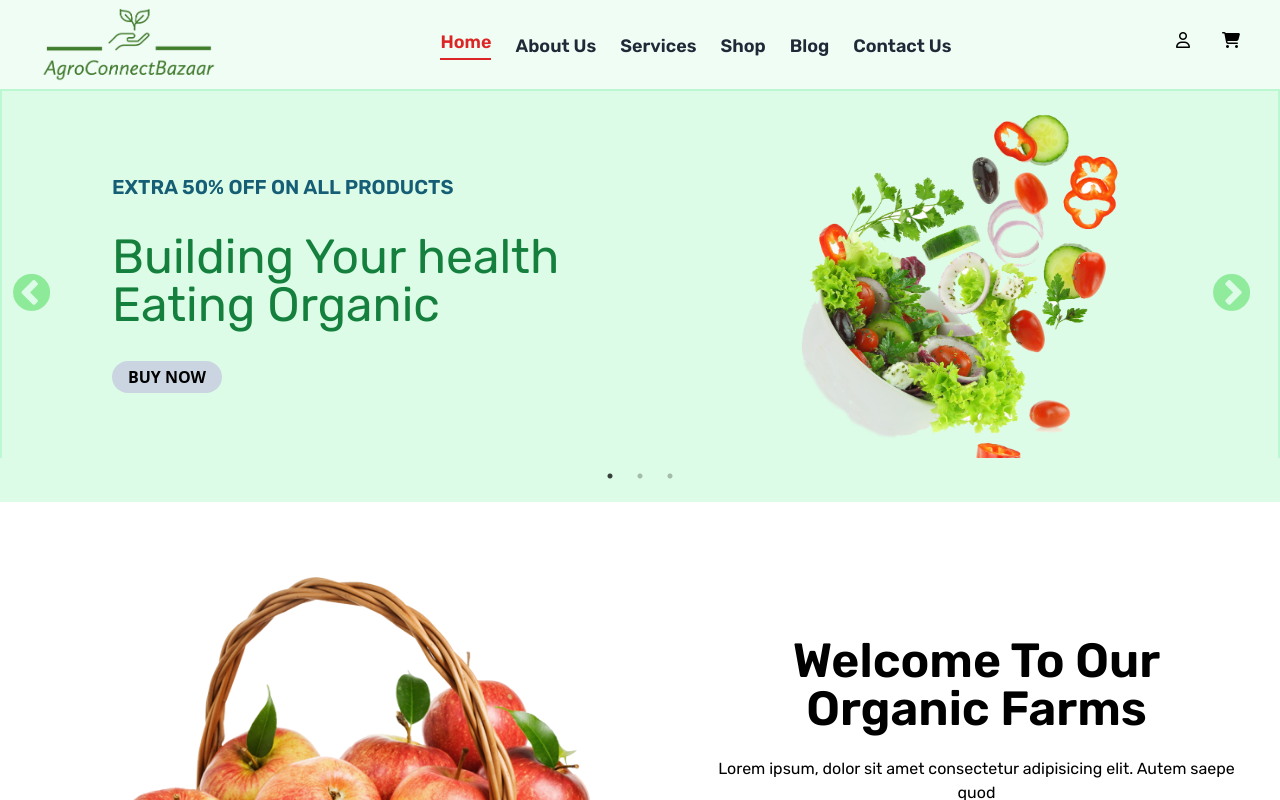
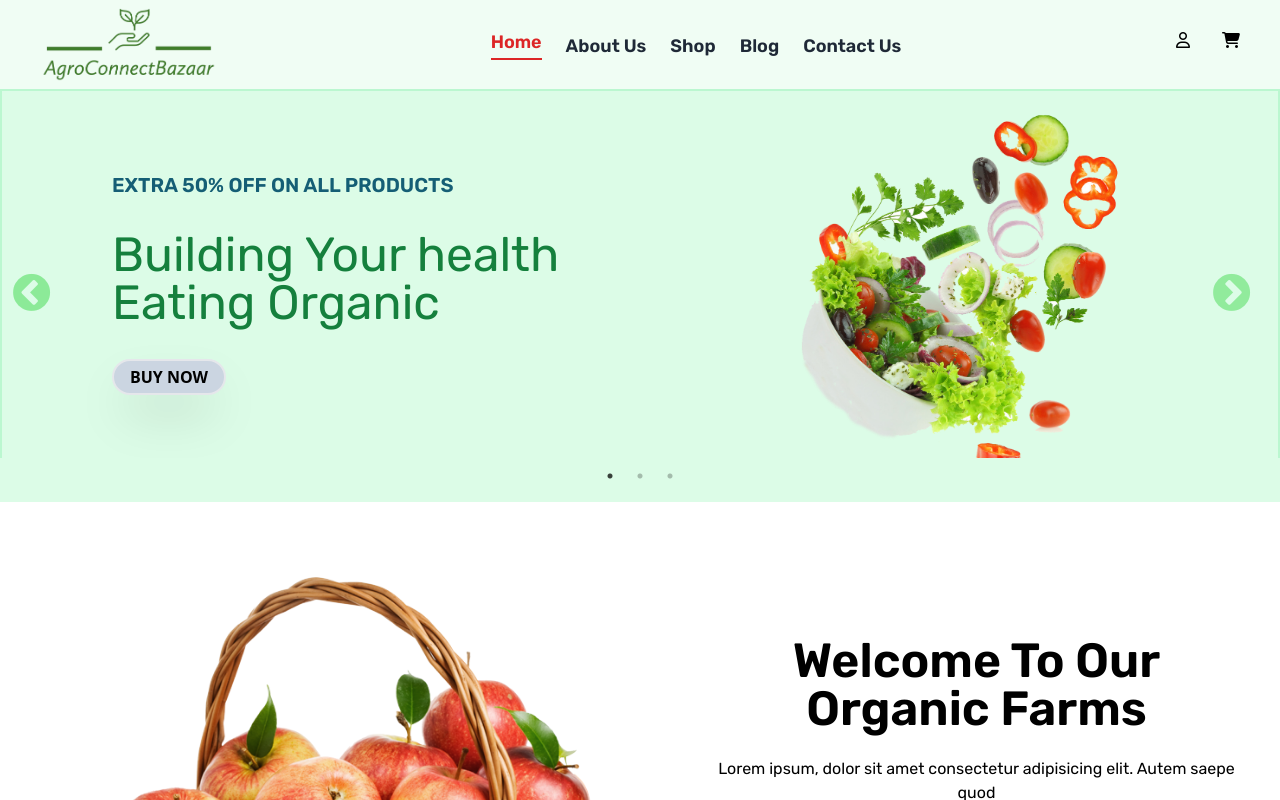
Before and after one commit to subhadip-kundu/CropCompass-farmersOwnEcommerce, a React (Vite) app: page / in a window 1280 px wide. Shown: the top 800 px of the page. Built offline with nearby package versions, Linux system fonts and the light colour scheme.

Commit message:
Some bug fixed

```diff
--- a/src/Components/HomeComponent/Navbar/Navbar.jsx
+++ b/src/Components/HomeComponent/Navbar/Navbar.jsx
@@ -19,9 +19,6 @@ function Navbar() {
               <NavLink to="/about-us" className={({ isActive }) => `
                   text-lg duration-150  ${isActive ? "text-red-600 border-b-2 border-red-600 -mt-1" : "text-gray-800"}
               `}>About Us</NavLink>
-              <NavLink to="/services" className={({ isActive }) => `
-                  text-lg duration-150  ${isActive ? "text-red-600 border-b-2 border-red-600 -mt-1" : "text-gray-800"}
-              `}>Services</NavLink>
               <NavLink to="/shop" className={({ isActive }) => `
                   text-lg duration-150  ${isActive ? "text-red-600 border-b-2 border-red-600 -mt-1" : "text-gray-800"}
               `}>Shop</NavLink>
--- a/src/Components/HomeComponent/SliderCard/SliderCard.jsx
+++ b/src/Components/HomeComponent/SliderCard/SliderCard.jsx
@@ -8,7 +8,7 @@ function SliderCard(props) {
                 <div className="flex flex-col gap-8">
                     <p className='text-xl font-Rubik font-bold text-cyan-800'>EXTRA 50% OFF ON ALL PRODUCTS</p>
                     <h1 className='text-5xl font-Rubik text-green-700'>Building Your health <br /> Eating Organic</h1>
-                    <button className='rounded-full bg-slate-300 w-fit p-1 pr-4 pl-4 font-bold'>BUY NOW</button>
+                    <button className='rounded-full bg-slate-300 w-fit p-1 pr-4 pl-4 font-bold border-2 shadow-2xl hover:bg-white hover:border-2 hover:border-gray-400 hover:text-green-800'>BUY NOW</button>
                 </div>
                 <div>
                     <img className='max-h-96' src={props.src} alt="vegitableImage" />
--- a/src/main.jsx
+++ b/src/main.jsx
@@ -13,7 +13,6 @@ const router = createBrowserRouter(
     <Route path='/' element={<App/>}>
       <Route path='' element={<Home />}/>
       <Route path='about-us' element={<AboutUs/>}/>
-      <Route path='services' element={<AboutUs/>}/>
       <Route path='shop' element={<AboutUs/>}/>
       <Route path='blog' element={<AboutUs/>}/>
       <Route path='contact-us' element={<AboutUs/>}/>
```
